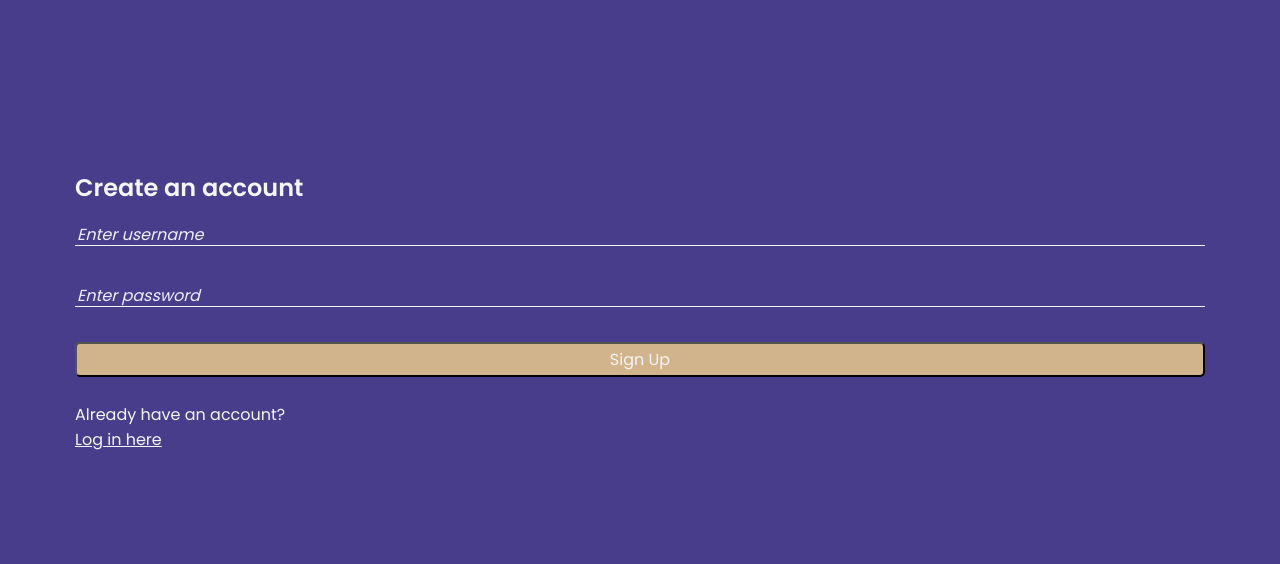
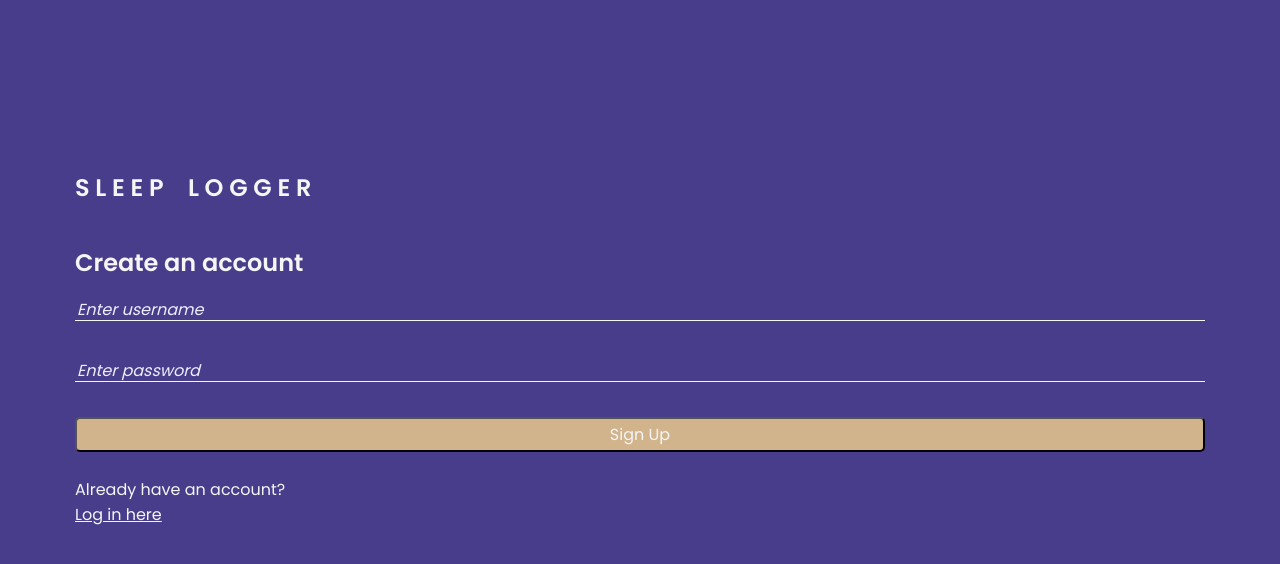
Before and after one commit to elliotkim916/sleeplogger, a website: page public/index.html in a window 1280 px wide. Both pictures are taken after a click on the link "SIGN UP". Drawn offline with nearby package versions, Linux system fonts and the light colour scheme; no server answers; a web font is replaced by a local one.

Commit message:
added nav in sleep log page

```diff
--- a/public/index.html
+++ b/public/index.html
@@ -45,6 +45,7 @@
 
     <section class="create-account">
       <form class="createAccount">
+        <h1>S L E E P</h1> <h1 class="logger">L O G G E R</h1>
         <h2 class="create-acct-header">Create an account</h2>
         <!-- <label for="username">Username </label> -->
         <input type="text" id="username" name="username" placeholder="Enter username" required><br>
@@ -56,6 +57,7 @@
     </section>
 
     <section class="log-in">
+      <h1>S L E E P</h1> <h1 class="logger">L O G G E R</h1>
       <h2>Log in</h2>
       <form class="logIn">
           <!-- <label for="existingUsername">Username </label> -->
@@ -68,6 +70,10 @@
     </section>
 
     <section class="new-sleep-entry">
+    <nav class="entry-nav">
+      <h1>S L E E P</h1><h1 class="logger">L O G G E R</h1>
+      <a href="#" class="nav-logout">LOG OUT</a>
+    </nav>
       <form class="new-entry">
       <h2>New Sleep Entry</h2>
       <div class="new-log-entry">
```
